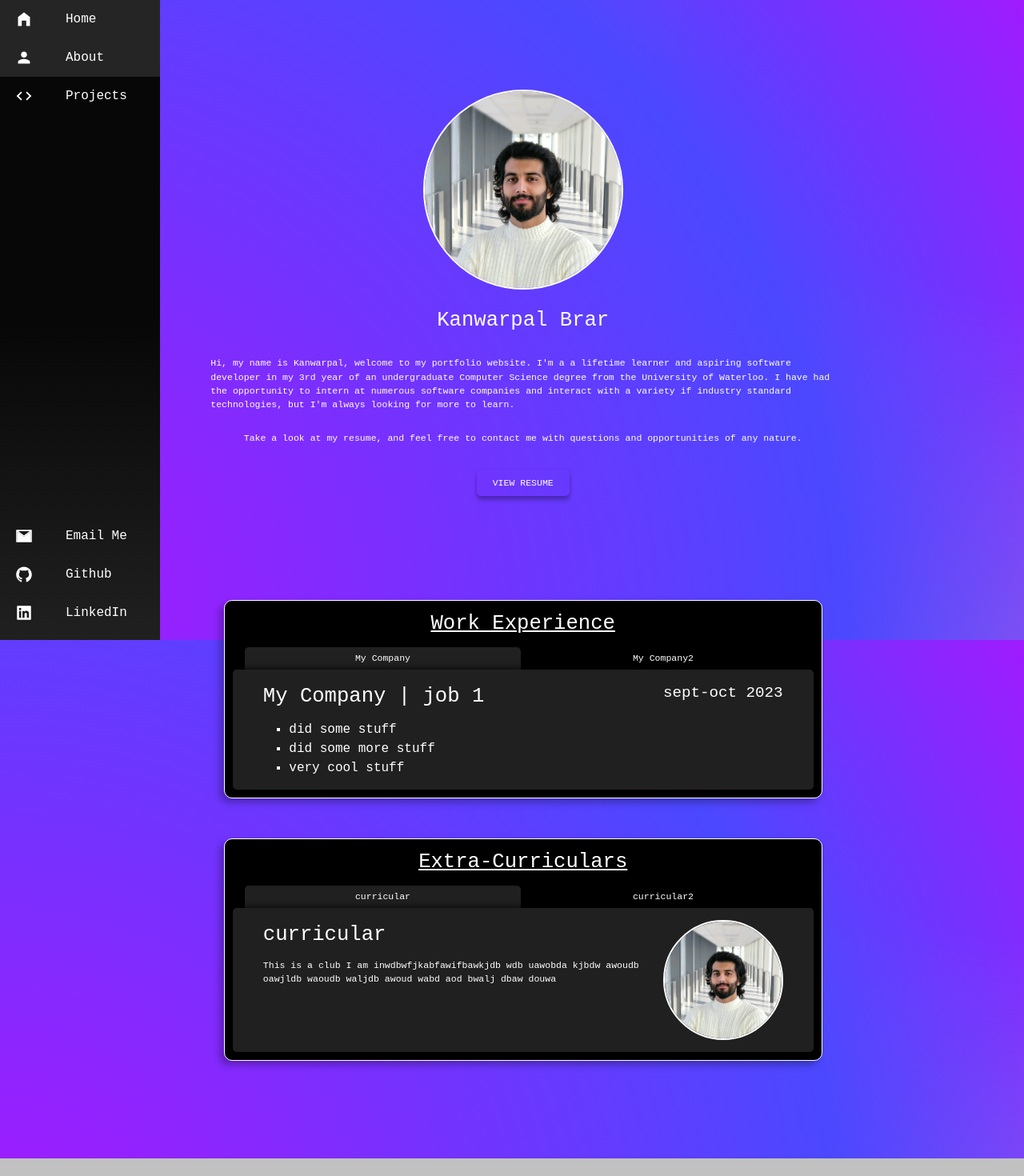
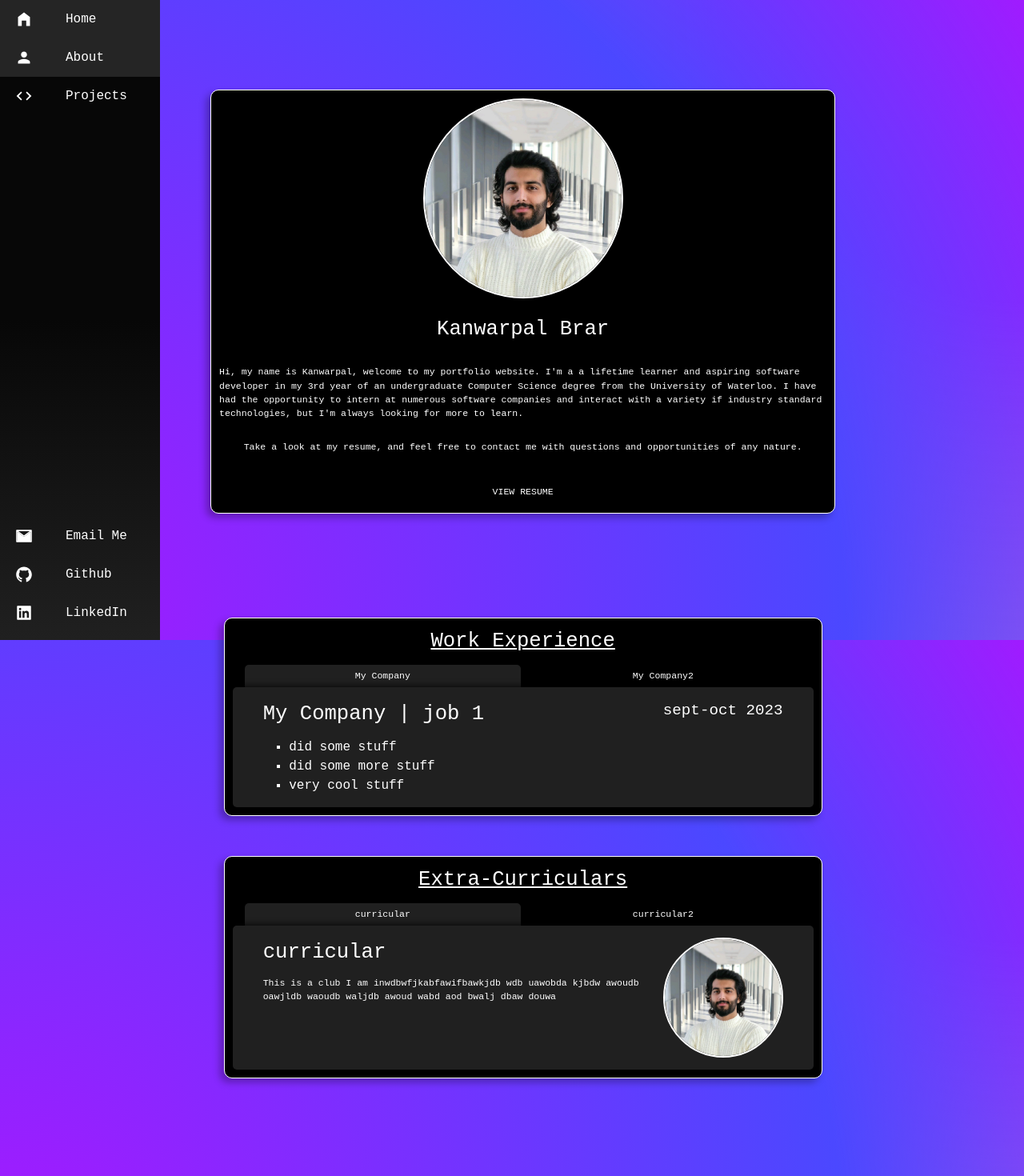
Before and after one commit to kanwarpal-brar/react-portfolio-website, a Next.js app: page /about in a window 1280 px wide. Shown: the whole page at 80% size. Before the commit the page ends 1448 px from the top, so only its background shows below. Built offline with nearby package versions, Linux system fonts and the light colour scheme; a web font is replaced by a local one.

Commit message:
- Added about page animations

```diff
--- a/components/TabbedContentBox/tabbedcontentbox.module.scss
+++ b/components/TabbedContentBox/tabbedcontentbox.module.scss
@@ -11,6 +11,8 @@
     width: 100%;
     height: 100%;
     color: variables.$accent_color;
+
+
 
     h2 {
         text-align: center;
--- a/pages/about.module.scss
+++ b/pages/about.module.scss
@@ -1,4 +1,6 @@
 @use '~/styles/variables';
+@import "animate.css/source/fading_entrances/fadeInRight";
+@import "animate.css/source/fading_entrances/fadeInLeft";
 
 .info_box {
     display: flex;
@@ -9,6 +11,18 @@
     position: relative;
     max-width: 65%;
     scroll-snap-align: start;
+    animation: fadeInRight 1s 0s ease-in-out;
+    animation-fill-mode: forwards;
+    background-color: variables.$secondary_color;
+    border: 1px solid variables.$accent_color;
+    box-shadow: -5px 5px 10px rgba(0,0,0,0.3);
+    border-radius: 10px;
+    padding: 10px 10px;
+
+    &::after {
+        background-color: variables.$secondary_color_focus;
+        padding: 10px 10px;
+    }
 
     &_text {
         display: flex;
@@ -39,6 +53,8 @@
     border: 2px solid variables.$accent_color;
     border-radius: 50%;
     position: relative;
+    animation: fadeInRight 1s 0s ease-in-out;
+    animation-fill-mode: forwards;
 }
 
 .work_info_box {
@@ -50,6 +66,9 @@
     padding: 10px 10px;
     border-radius: 10px;
     scroll-snap-align: start;
+    opacity: 0;
+    animation: fadeInLeft 1s 500ms ease-in-out;
+    animation-fill-mode: forwards;
 }
 
 .about_container {
@@ -61,4 +80,6 @@
     scroll-snap-type: y mandatory;
     padding-top: 12vh;
     padding-bottom: 12vh;
+    // animation: fadeInRight 2s 0s ease-in-out;
+    // animation-fill-mode: forwards;
 }
```
